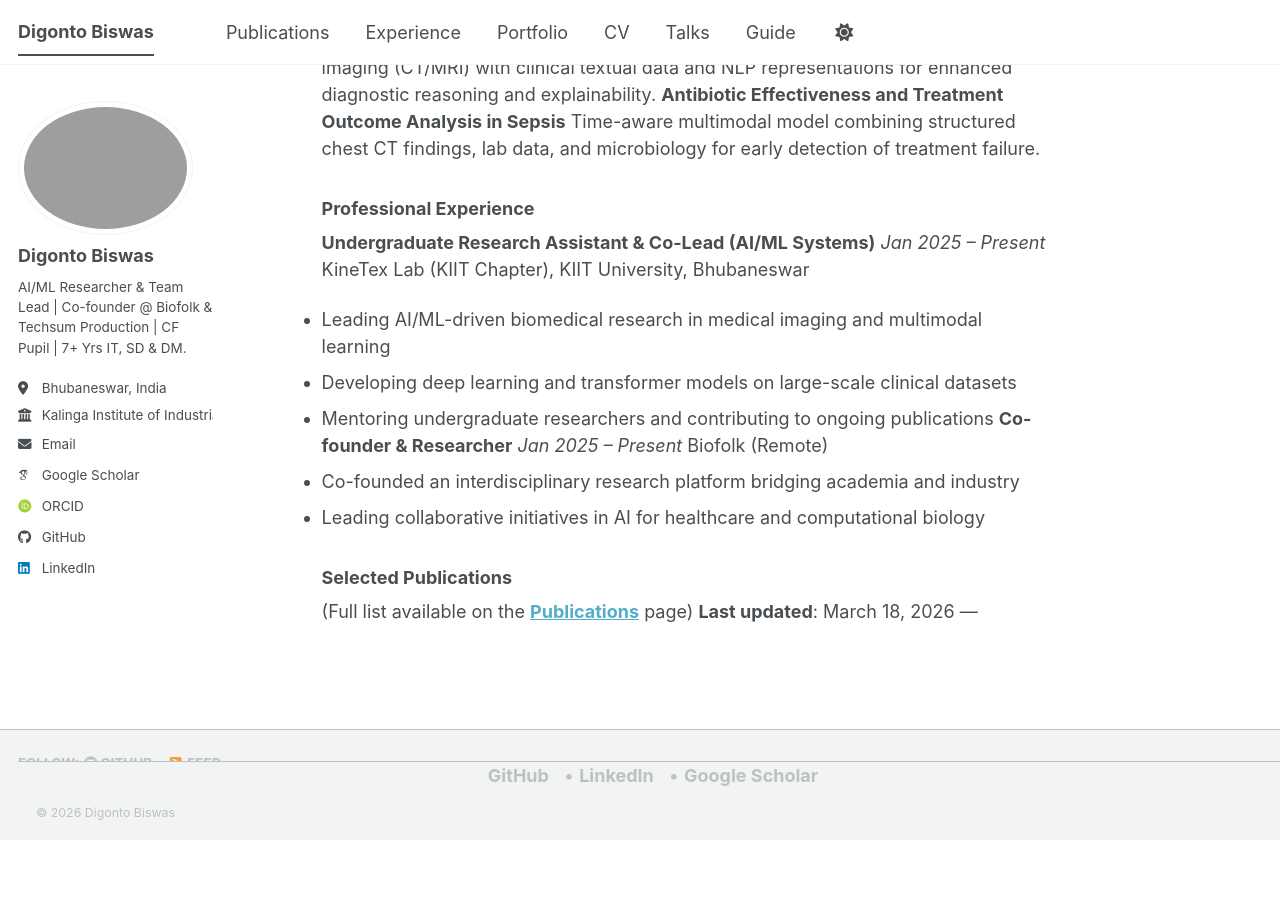
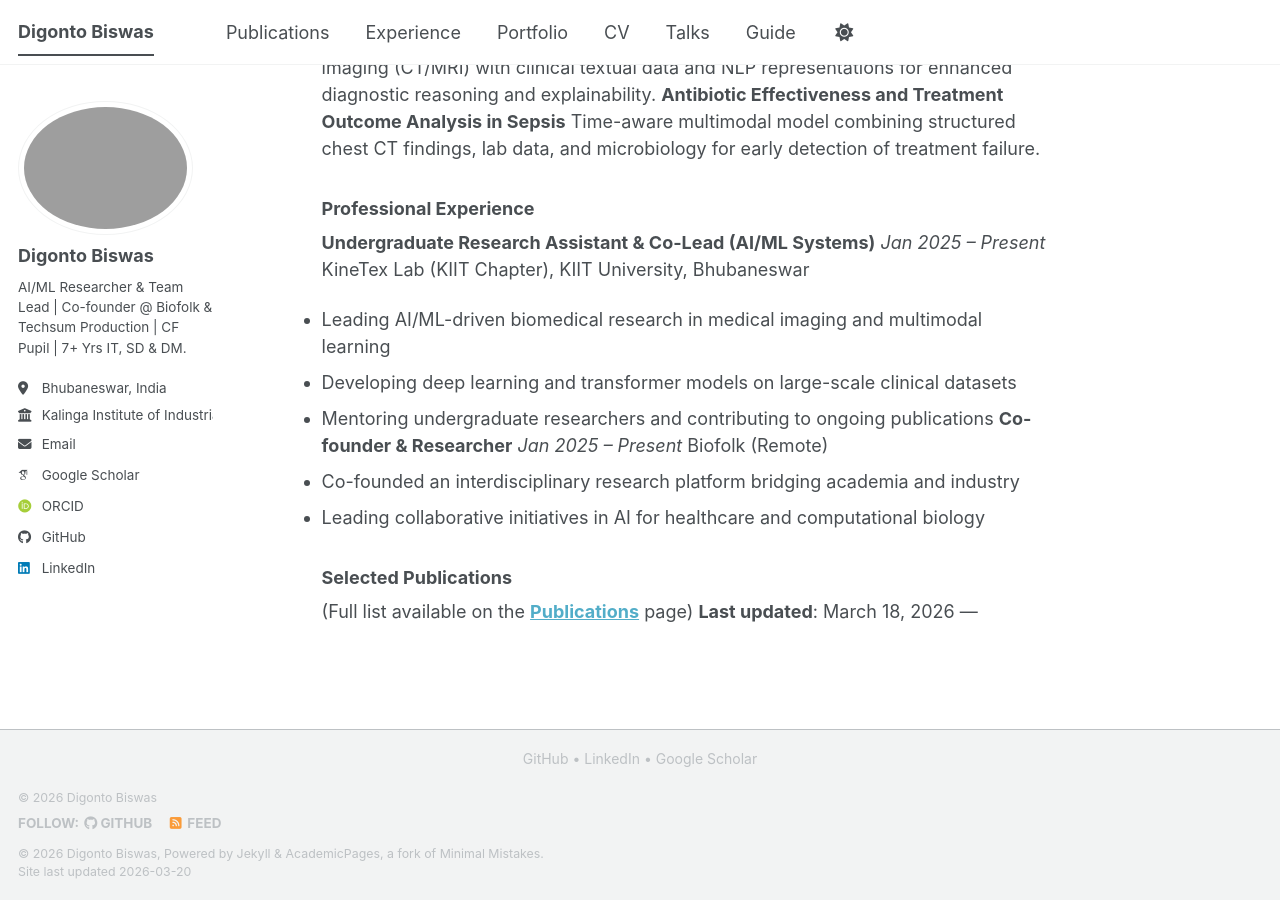
Before and after one commit to digontobiswas/digontobiswas.github.io, a Jekyll site: the page built from _pages/about.md, in a window 1280 px wide and 900 px high, scrolled down 847 px. Built offline with Jekyll 4.4.1, drawn with Linux system fonts in a browser that asks for light colours; some web fonts are replaced; a script bundle is joined from its source files by our own code; library files that are not in the unit come from our copies; before the commit the page ends 1687 px from its top, so only the background shows below that.

Commit message:
Update custom.html

```diff
--- a/_includes/footer/custom.html
+++ b/_includes/footer/custom.html
@@ -1,7 +1,7 @@
-<footer class="page__footer">
+<!-- start custom footer snippets -->
 
-  <!-- Only GitHub, LinkedIn, Google Scholar + Copyright -->
-  <div class="page__footer-follow" style="text-align:center; margin-bottom:15px;">
+<!-- Only GitHub • LinkedIn • Google Scholar + Copyright -->
+<div style="text-align:center; margin-bottom: 20px; font-size: 14px;">
   <a href="https://github.com/digontobiswas" target="_blank">GitHub</a> •
   <a href="https://www.linkedin.com/in/digonto-biswas/" target="_blank">LinkedIn</a> •
   <a href="https://scholar.google.com/citations?user=cdnKCqMAAAAJ&hl=en" target="_blank">Google Scholar</a>
@@ -11,4 +11,15 @@
   &copy; {{ 'now' | date: '%Y' }} Digonto Biswas
 </div>
 
-</footer>
+<!-- Support for MathJax -->
+<script defer src="https://cdnjs.cloudflare.com/polyfill/v3/polyfill.min.js?features=es6"></script>
+<script defer src="https://cdn.jsdelivr.net/npm/mathjax@3/es5/tex-mml-chtml.js" id="MathJax-script"></script>
+
+<!-- Support for Mermaid -->
+<script type="module">
+    import mermaid from 'https://cdn.jsdelivr.net/npm/mermaid@11/dist/mermaid.esm.min.mjs';
+    mermaid.initialize({startOnLoad:true, theme:'default'});
+    await mermaid.run({querySelector:'code.language-mermaid'});
+</script>
+
+<!-- end custom footer snippets -->
```
Lines whose indentation alone changed are shown as unchanged.
